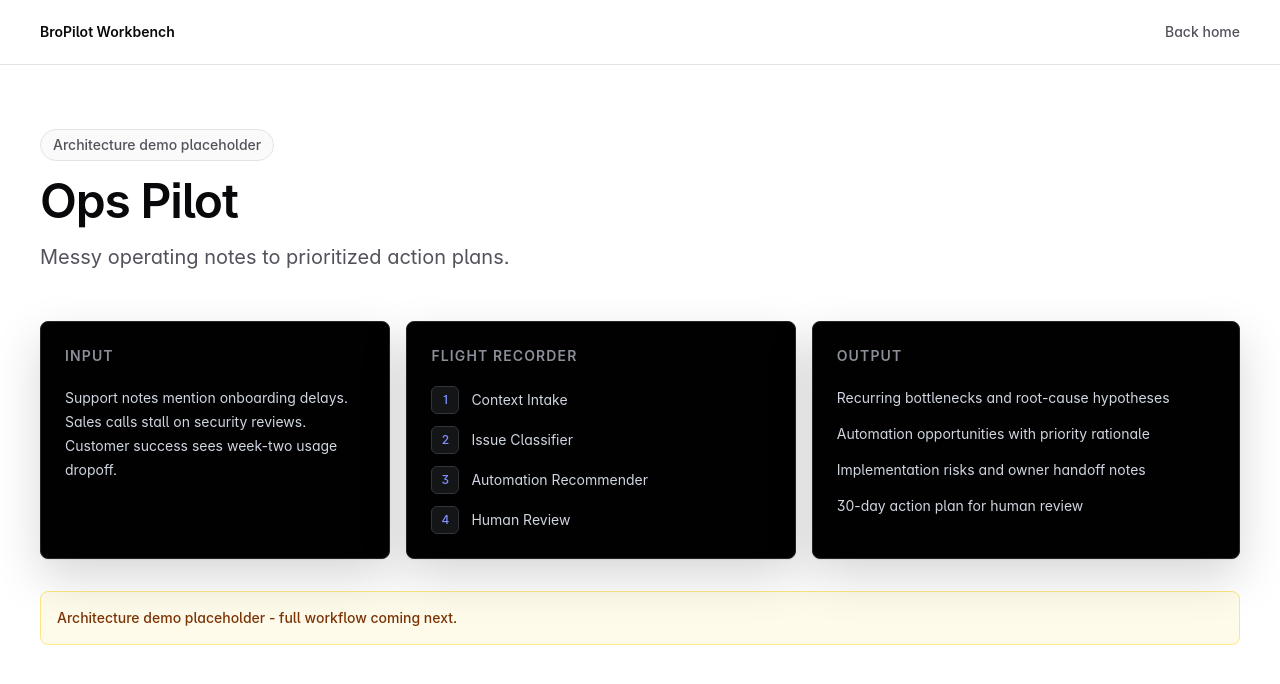
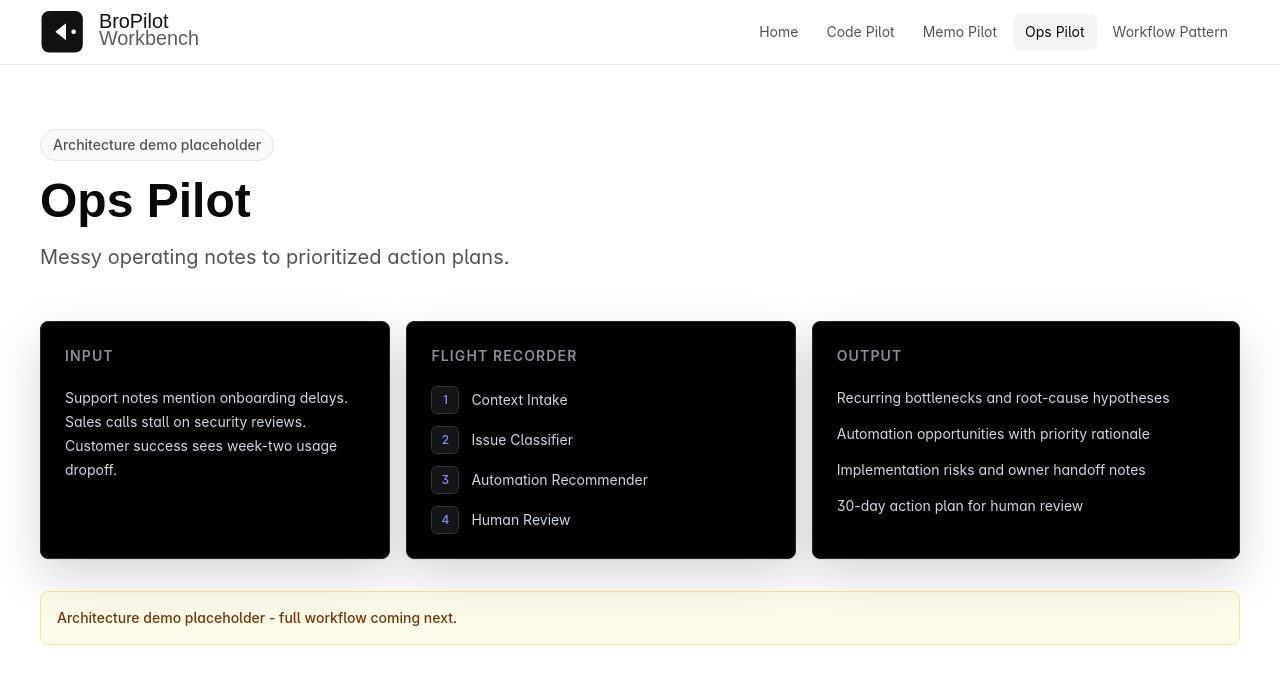
Before and after one commit to jualam/BroPilot, a Next.js app in the folder frontend/: page /ops-pilot in a window 1280 px wide. Shown: the top 684 px of the page. Built offline with nearby package versions, Linux system fonts and the light colour scheme.

Commit message:
Change font to CopperPlate

```diff
--- a/frontend/src/app/architecture/page.tsx
+++ b/frontend/src/app/architecture/page.tsx
@@ -111,7 +111,7 @@ export default function ArchitecturePage() {
       <section className="mx-auto w-full max-w-7xl px-5 py-16 sm:px-8 lg:px-10">
         <div className="mx-auto max-w-6xl text-center">
           <p className="text-sm font-medium text-zinc-500">Shared workflow pattern</p>
-          <h1 className="mt-3 text-5xl font-semibold leading-tight tracking-tight text-zinc-950 sm:text-6xl">
+          <h1 className="font-copperplate mt-3 text-5xl font-semibold leading-tight text-zinc-950 sm:text-6xl">
             One workflow pattern for code, memos, and portfolio operations.
           </h1>
           <p className="mx-auto mt-5 max-w-5xl text-lg leading-8 text-zinc-600">
@@ -136,7 +136,7 @@ export default function ArchitecturePage() {
               <span className="inline-flex min-h-7 min-w-8 items-center justify-center rounded-md bg-zinc-950 px-2 text-xs font-semibold text-white">
                 0{index + 1}
               </span>
-              <h2 className="mt-4 text-xl font-semibold tracking-tight text-zinc-950">
+              <h2 className="font-copperplate mt-4 text-xl font-semibold text-zinc-950">
                 {step.title}
               </h2>
               <p className="mt-3 text-sm leading-6 text-zinc-600">
@@ -149,7 +149,7 @@ export default function ArchitecturePage() {
         <section className="mt-20">
           <div className="max-w-3xl">
             <p className="text-sm font-medium text-zinc-500">Workflow mapping</p>
-            <h2 className="mt-2 text-3xl font-semibold tracking-tight text-zinc-950 sm:text-4xl">
+            <h2 className="font-copperplate mt-2 text-3xl font-semibold text-zinc-950 sm:text-4xl">
               How the pattern maps across workflows
             </h2>
           </div>
@@ -160,7 +160,7 @@ export default function ArchitecturePage() {
                 className="flex min-h-[560px] flex-col rounded-lg border border-zinc-200 bg-white p-6 shadow-[0_1px_1px_rgba(0,0,0,0.03),0_12px_36px_rgba(0,0,0,0.05)]"
                 key={mapping.title}
               >
-                <h3 className="text-center text-2xl font-semibold tracking-tight text-zinc-950">
+                <h3 className="font-copperplate text-center text-2xl font-semibold text-zinc-950">
                   {mapping.title}
                 </h3>
 
--- a/frontend/src/app/code-pilot/page.tsx
+++ b/frontend/src/app/code-pilot/page.tsx
@@ -508,7 +508,7 @@ export default function Home() {
       <div className="mx-auto flex w-full max-w-[1199px] flex-col gap-6 px-5 py-6 sm:px-8 lg:px-10">
 
         <section className="mx-auto max-w-3xl py-4 text-center">
-          <h1 className="text-5xl font-semibold leading-none tracking-tight text-zinc-50 sm:text-6xl lg:text-7xl">
+          <h1 className="font-copperplate text-5xl font-semibold leading-none text-zinc-50 sm:text-6xl lg:text-7xl">
             Code Pilot
           </h1>
           <p className="mx-auto mt-5 max-w-2xl text-lg leading-7 text-zinc-400 sm:text-xl">
--- a/frontend/src/app/globals.css
+++ b/frontend/src/app/globals.css
@@ -19,6 +19,10 @@ body {
   font-feature-settings: "cv01", "cv05", "cv09", "cv11", "ss03", "ss07";
 }
 
+.font-copperplate {
+  font-family: Copperplate, "Copperplate Gothic Light", "Copperplate Gothic Bold", fantasy;
+}
+
 ::selection {
   background: rgba(24, 24, 27, 0.12);
   color: #09090b;
--- a/frontend/src/app/memo-pilot/page.tsx
+++ b/frontend/src/app/memo-pilot/page.tsx
@@ -11,7 +11,7 @@ export default function MemoPilotPage() {
           <p className="mb-4 inline-flex min-h-8 items-center rounded-full border border-zinc-200 bg-zinc-50 px-3 text-sm font-medium text-zinc-600">
             Architecture demo placeholder
           </p>
-          <h1 className="text-5xl font-semibold tracking-tight text-zinc-950">
+          <h1 className="font-copperplate text-5xl font-semibold text-zinc-950">
             Memo Pilot
           </h1>
           <p className="mt-4 text-xl leading-8 text-zinc-600">
@@ -61,14 +61,36 @@ export default function MemoPilotPage() {
 
 function PlaceholderNav() {
   return (
-    <header className="border-b border-zinc-200 bg-white">
-      <nav className="mx-auto flex min-h-16 w-full max-w-7xl items-center justify-between px-5 sm:px-8 lg:px-10">
-        <Link className="text-sm font-semibold text-zinc-950" href="/">
-          BroPilot Workbench
+    <header className="sticky top-0 z-20 border-b border-zinc-200/80 bg-white/90 backdrop-blur">
+      <nav className="mx-auto flex min-h-16 w-full max-w-7xl items-center justify-between gap-6 px-5 sm:px-8 lg:px-10">
+        <Link
+          aria-label="BroPilot Workbench home"
+          className="relative block h-[46px] w-[224px] shrink-0 overflow-hidden"
+          href="/"
+        >
+          <img
+            alt="BroPilot Workbench"
+            className="absolute -left-[52px] -top-[50px] h-auto w-[520px] max-w-none"
+            src="/bropilot-workbench-logo.svg"
+          />
         </Link>
-        <Link className="text-sm font-medium text-zinc-600 hover:text-zinc-950" href="/">
-          Back home
-        </Link>
+        <div className="hidden items-center gap-1 text-sm text-zinc-600 md:flex">
+          <Link className="rounded-md px-3 py-2 transition hover:bg-zinc-100 hover:text-zinc-950" href="/">
+            Home
+          </Link>
+          <Link className="rounded-md px-3 py-2 transition hover:bg-zinc-100 hover:text-zinc-950" href="/code-pilot">
+            Code Pilot
+          </Link>
+          <Link className="rounded-md bg-zinc-100 px-3 py-2 text-zinc-950 transition hover:bg-zinc-100" href="/memo-pilot">
+            Memo Pilot
+          </Link>
+          <Link className="rounded-md px-3 py-2 transition hover:bg-zinc-100 hover:text-zinc-950" href="/ops-pilot">
+            Ops Pilot
+          </Link>
+          <Link className="rounded-md px-3 py-2 transition hover:bg-zinc-100 hover:text-zinc-950" href="/architecture">
+            Workflow Pattern
+          </Link>
+        </div>
       </nav>
     </header>
   );
--- a/frontend/src/app/ops-pilot/page.tsx
+++ b/frontend/src/app/ops-pilot/page.tsx
@@ -16,7 +16,7 @@ export default function OpsPilotPage() {
           <p className="mb-4 inline-flex min-h-8 items-center rounded-full border border-zinc-200 bg-zinc-50 px-3 text-sm font-medium text-zinc-600">
             Architecture demo placeholder
           </p>
-          <h1 className="text-5xl font-semibold tracking-tight text-zinc-950">
+          <h1 className="font-copperplate text-5xl font-semibold text-zinc-950">
             Ops Pilot
           </h1>
           <p className="mt-4 text-xl leading-8 text-zinc-600">
@@ -66,14 +66,36 @@ export default function OpsPilotPage() {
 
 function PlaceholderNav() {
   return (
-    <header className="border-b border-zinc-200 bg-white">
-      <nav className="mx-auto flex min-h-16 w-full max-w-7xl items-center justify-between px-5 sm:px-8 lg:px-10">
-        <Link className="text-sm font-semibold text-zinc-950" href="/">
-          BroPilot Workbench
+    <header className="sticky top-0 z-20 border-b border-zinc-200/80 bg-white/90 backdrop-blur">
+      <nav className="mx-auto flex min-h-16 w-full max-w-7xl items-center justify-between gap-6 px-5 sm:px-8 lg:px-10">
+        <Link
+          aria-label="BroPilot Workbench home"
+          className="relative block h-[46px] w-[224px] shrink-0 overflow-hidden"
+          href="/"
+        >
+          <img
+            alt="BroPilot Workbench"
+            className="absolute -left-[52px] -top-[50px] h-auto w-[520px] max-w-none"
+            src="/bropilot-workbench-logo.svg"
+          />
         </Link>
-        <Link className="text-sm font-medium text-zinc-600 hover:text-zinc-950" href="/">
-          Back home
-        </Link>
+        <div className="hidden items-center gap-1 text-sm text-zinc-600 md:flex">
+          <Link className="rounded-md px-3 py-2 transition hover:bg-zinc-100 hover:text-zinc-950" href="/">
+            Home
+          </Link>
+          <Link className="rounded-md px-3 py-2 transition hover:bg-zinc-100 hover:text-zinc-950" href="/code-pilot">
+            Code Pilot
+          </Link>
+          <Link className="rounded-md px-3 py-2 transition hover:bg-zinc-100 hover:text-zinc-950" href="/memo-pilot">
+            Memo Pilot
+          </Link>
+          <Link className="rounded-md bg-zinc-100 px-3 py-2 text-zinc-950 transition hover:bg-zinc-100" href="/ops-pilot">
+            Ops Pilot
+          </Link>
+          <Link className="rounded-md px-3 py-2 transition hover:bg-zinc-100 hover:text-zinc-950" href="/architecture">
+            Workflow Pattern
+          </Link>
+        </div>
       </nav>
     </header>
   );
--- a/frontend/src/app/page.tsx
+++ b/frontend/src/app/page.tsx
@@ -92,9 +92,9 @@ export default function LandingPage() {
       <TopNav />
 
       <section className="mx-auto grid w-full max-w-7xl gap-12 px-5 pb-16 pt-20 sm:px-8 sm:pt-24 lg:px-10 lg:pb-24">
-        <div className="mx-auto max-w-4xl text-center">
-          <h1 className="text-5xl font-semibold leading-[1.02] tracking-tight text-zinc-950 sm:text-6xl lg:text-7xl">
-            Review-ready AI workflows for high-trust automation.
+        <div className="mx-auto max-w-6xl text-center">
+          <h1 className="font-copperplate text-5xl font-semibold leading-[1.02] text-zinc-950 sm:text-6xl lg:text-7xl">
+            Review-ready AI workflows for high-trust automation
           </h1>
           <p className="mx-auto mt-6 max-w-3xl text-lg leading-8 text-zinc-600 sm:text-xl">
             BroPilot Workbench turns ambiguous work into structured, verified,
@@ -121,18 +121,18 @@ export default function LandingPage() {
         <div className="grid gap-4 md:grid-cols-3">
           {workflowCards.map((card) => (
             <Link
-              className="group flex min-h-[360px] flex-col justify-between rounded-lg border border-zinc-200 bg-[#fafafa] p-7 text-center shadow-[0_1px_1px_rgba(0,0,0,0.03),0_10px_30px_rgba(0,0,0,0.04)] transition hover:-translate-y-0.5 hover:border-zinc-300 hover:bg-white hover:shadow-[0_1px_1px_rgba(0,0,0,0.04),0_18px_44px_rgba(0,0,0,0.07)]"
+              className="group flex min-h-[360px] flex-col justify-between rounded-lg border border-zinc-300 bg-zinc-100 p-7 text-center shadow-[0_1px_1px_rgba(0,0,0,0.04),0_10px_30px_rgba(0,0,0,0.05)] transition hover:-translate-y-0.5 hover:border-zinc-400 hover:bg-zinc-50 hover:shadow-[0_1px_1px_rgba(0,0,0,0.05),0_18px_44px_rgba(0,0,0,0.08)]"
               href={card.href}
               key={card.title}
             >
               <div className="flex flex-1 flex-col items-center justify-center">
-                <div className="mb-7 grid size-12 place-items-center rounded-lg border border-zinc-200 bg-white shadow-sm">
+                <div className="mb-7 grid size-12 place-items-center rounded-lg border border-zinc-300 bg-zinc-50 shadow-sm">
                   <span className="size-2 rounded-full bg-zinc-950" />
                 </div>
-                <h2 className="text-3xl font-semibold tracking-tight text-zinc-950">
+                <h2 className="font-copperplate text-3xl font-semibold text-zinc-950">
                   {card.title}
                 </h2>
-                <div className="mt-6 max-w-sm rounded-md border border-zinc-200 bg-zinc-50 p-4 shadow-sm">
+                <div className="mt-6 max-w-sm rounded-md border border-zinc-300 bg-white/80 p-4 shadow-sm">
                   <p className="text-sm leading-6 text-zinc-600">
                     {card.description}
                   </p>
@@ -152,7 +152,7 @@ export default function LandingPage() {
             <div>
               <p className="text-sm font-medium text-zinc-500">Shared pattern</p>
               <h2 className="mt-2 text-3xl font-semibold tracking-tight text-zinc-950 sm:text-4xl">
-                One workflow pattern, multiple use cases.
+                One workflow pattern, multiple use cases
               </h2>
             </div>
             <Link className="text-sm font-semibold text-zinc-950 hover:text-zinc-600" href="/architecture">
```
